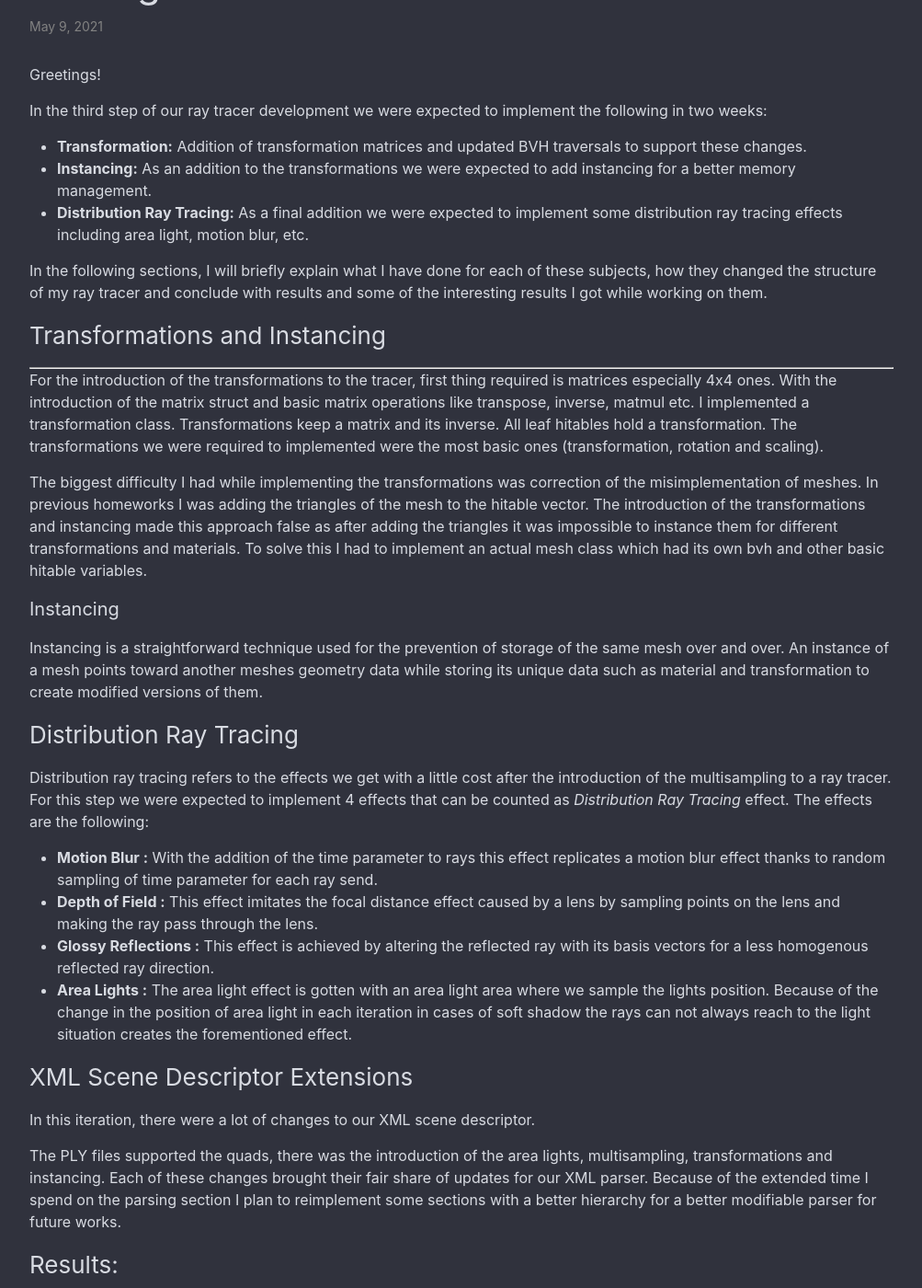
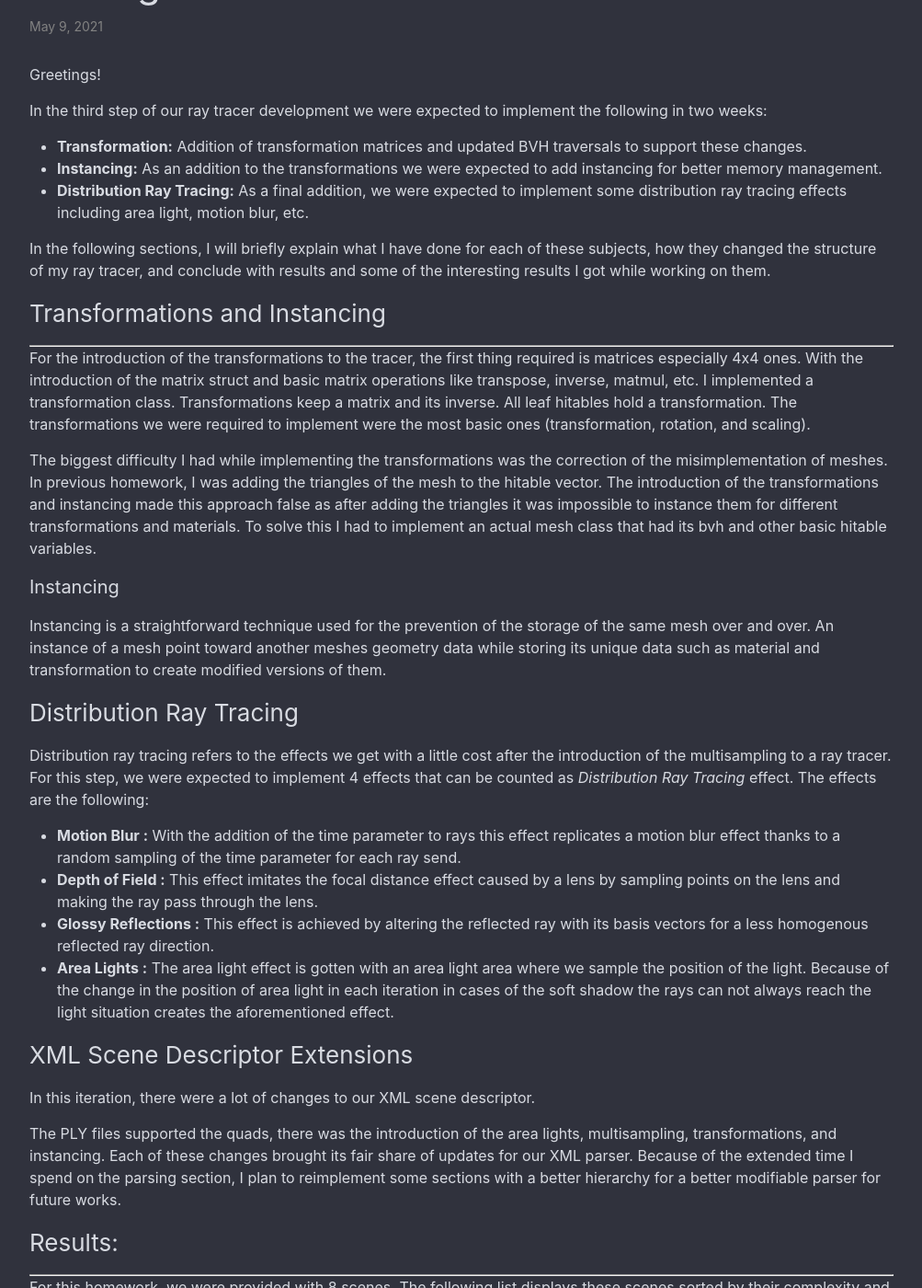
Before and after one commit to agorq/agorq.github.io, a Jekyll site: the page built from _posts/2021-05-10-Homework-3 - Transformations-Instancing-Distribution.markdown, in a window 1280 px wide and 1400 px high, scrolled down 215 px. Shown: the whole window at 92% size, without its empty margins (138-1141 px from the left). Built offline with Jekyll 4.4.1, drawn with Linux system fonts in a browser that asks for light colours; comment, search, counter and statistics services are not loaded; some of the changed text lies outside the part shown.

Commit message:
Corrected the grammatical issues

```diff
--- a/_posts/2021-05-10-Homework-3 - Transformations-Instancing-Distribution.markdown
+++ b/_posts/2021-05-10-Homework-3 - Transformations-Instancing-Distribution.markdown
@@ -10,47 +10,47 @@ Greetings!
 
 In the third step of our ray tracer development we were expected to implement the following in two weeks:
 - **Transformation:** Addition of transformation matrices and updated BVH traversals to support these changes.
-- **Instancing:** As an addition to the transformations we were expected to add instancing for a better memory management.
-- **Distribution Ray Tracing:** As a final addition we were expected to implement some distribution ray tracing effects including area light, motion blur, etc.
+- **Instancing:** As an addition to the transformations we were expected to add instancing for better memory management.
+- **Distribution Ray Tracing:** As a final addition, we were expected to implement some distribution ray tracing effects including area light, motion blur, etc.
 
-In the following sections, I will briefly explain what I have done for each of these subjects, how they changed the structure of my ray tracer and conclude with results and some of the interesting results I got while working on them.
+In the following sections, I will briefly explain what I have done for each of these subjects, how they changed the structure of my ray tracer, and conclude with results and some of the interesting results I got while working on them.
 
 ### Transformations and Instancing
 ______________________________
-For the introduction of the transformations to the tracer, first thing required is matrices especially 4x4 ones. With the introduction of the matrix struct and basic matrix operations like transpose, inverse, matmul etc. I implemented a transformation class. Transformations keep a matrix and its inverse. All leaf hitables hold a transformation. The transformations we were required to implemented were the most basic ones (transformation, rotation and scaling).
+For the introduction of the transformations to the tracer, the first thing required is matrices especially 4x4 ones. With the introduction of the matrix struct and basic matrix operations like transpose, inverse, matmul, etc. I implemented a transformation class. Transformations keep a matrix and its inverse. All leaf hitables hold a transformation. The transformations we were required to implement were the most basic ones (transformation, rotation, and scaling).
 
-The biggest difficulty I had while implementing the transformations was correction of the misimplementation of meshes. In previous homeworks I was adding the triangles of the mesh to the hitable vector. The introduction of the transformations and instancing made this approach false as after adding the triangles it was impossible to instance them for different transformations and materials. To solve this I had to implement an actual mesh class which had its own bvh and other basic hitable variables.
+The biggest difficulty I had while implementing the transformations was the correction of the misimplementation of meshes. In previous homework, I was adding the triangles of the mesh to the hitable vector. The introduction of the transformations and instancing made this approach false as after adding the triangles it was impossible to instance them for different transformations and materials. To solve this I had to implement an actual mesh class that had its bvh and other basic hitable variables.
 
 #### Instancing
 
-Instancing is a straightforward technique used for the prevention of storage of the same mesh over and over. An instance of a mesh points toward another meshes geometry data while storing its unique data such as material and transformation to create modified versions of them.
+Instancing is a straightforward technique used for the prevention of the storage of the same mesh over and over. An instance of a mesh point toward another meshes geometry data while storing its unique data such as material and transformation to create modified versions of them.
 
 ### Distribution Ray Tracing
 
-Distribution ray tracing refers to the effects we get with a little cost after the introduction of the multisampling to a ray tracer. For this step we were expected to implement 4 effects that can be counted as *Distribution Ray Tracing* effect. The effects are the following:
+Distribution ray tracing refers to the effects we get with a little cost after the introduction of the multisampling to a ray tracer. For this step, we were expected to implement 4 effects that can be counted as *Distribution Ray Tracing* effect. The effects are the following:
 
-- **Motion Blur :** With the addition of the time parameter to rays this effect replicates a motion blur effect thanks to random sampling of time parameter for each ray send.
+- **Motion Blur :** With the addition of the time parameter to rays this effect replicates a motion blur effect thanks to a random sampling of the time parameter for each ray send.
 - **Depth of Field :** This effect imitates the focal distance effect caused by a lens by sampling points on the lens and making the ray pass through the lens.
 - **Glossy Reflections :** This effect is achieved by altering the reflected ray with its basis vectors for a less homogenous reflected ray direction.
-- **Area Lights :** The area light effect is gotten with an area light area where we sample the lights position. Because of the change in the position of area light in each iteration in cases of soft shadow the rays can not always reach to the light situation creates the forementioned effect.
+- **Area Lights :** The area light effect is gotten with an area light area where we sample the position of the light. Because of the change in the position of area light in each iteration in cases of the soft shadow the rays can not always reach the light situation creates the aforementioned effect.
 
 
 ### XML Scene Descriptor Extensions
 
 In this iteration, there were a lot of changes to our XML scene descriptor.
 
-The PLY files supported the quads, there was the introduction of the area lights, multisampling, transformations and instancing. Each of these changes brought their fair share of updates for our XML parser. Because of the extended time I spend on the parsing section I plan to reimplement some sections with a better hierarchy for a better modifiable parser for future works.
+The PLY files supported the quads, there was the introduction of the area lights, multisampling, transformations, and instancing. Each of these changes brought its fair share of updates for our XML parser. Because of the extended time I spend on the parsing section, I plan to reimplement some sections with a better hierarchy for a better modifiable parser for future works.
 
 ### Results:
 _______________________________
 
-For this homework we were provided with 8 scenes. The following list displays these scenes sorted by their complexity and with the required techniques for their rendering :
+For this homework, we were provided with 8 scenes. The following list displays these scenes sorted by their complexity and with the required techniques for their rendering :
 1. **simple_transform.xml :** Addition of transformations.
 2. **ellipsoids.xml :** A more advanced transformation scene.
 3. **spheres_dof.xml :** Addition of depth of field, multisampling.
 4. **cornellbox_area.xml :** Addition of area lights.
 5. **cornellbox_brushed_metal.xml :** Addition of Roughness
-6. **metal_glass_plates.xml :** Addition of instancing, and second roughness based scene.
+6. **metal_glass_plates.xml :** Addition of instancing, and second roughness-based scene.
 7. **cornellbox_boxes_dynamic.xml :** Addition of motion blur, quads.
 8. **dragon_dynamic.xml :** A computationally expensive scene that uses motion blur and instancing.
 
```
